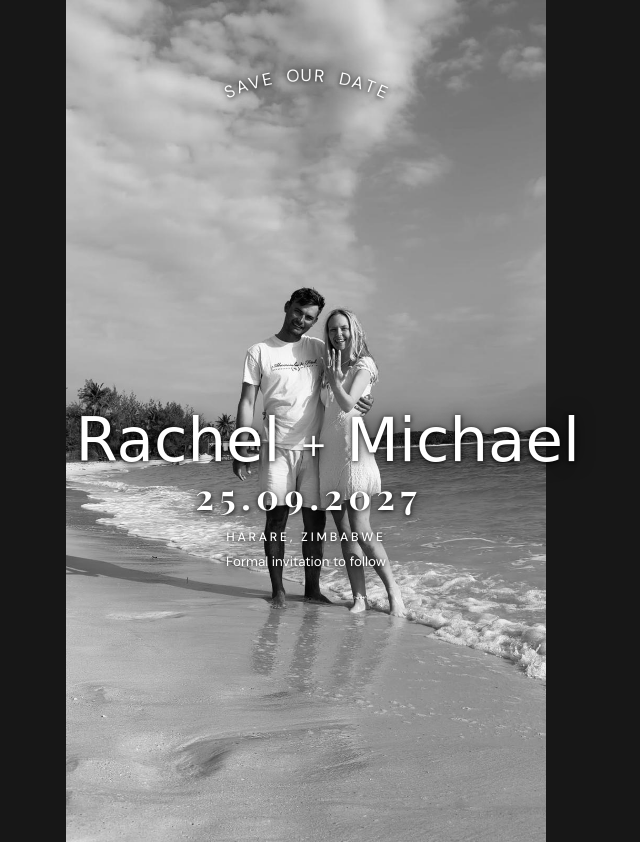
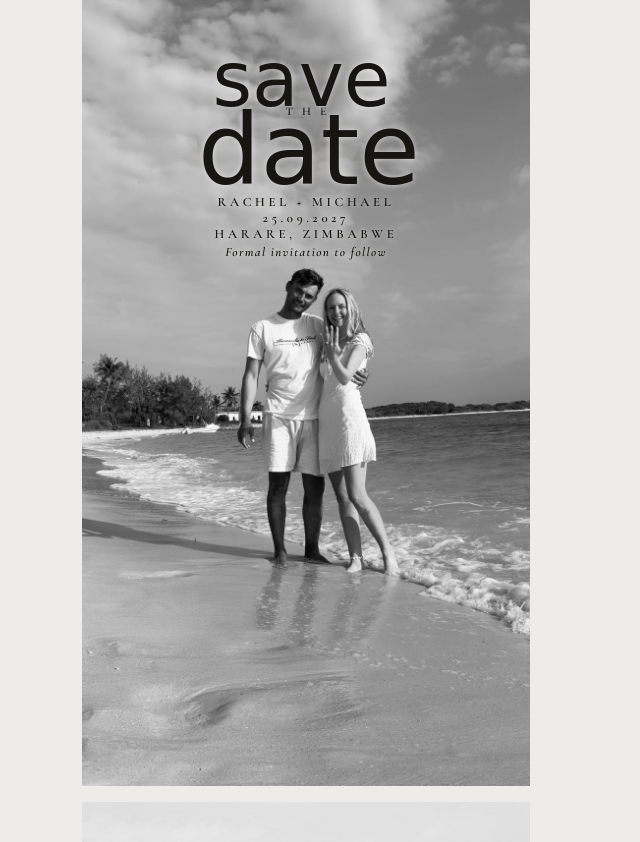
Before and after one commit to DielleZW/wedding-websites, a plain HTML site: page couples/rachel-michael/index.html in a window 1280 px wide. Shown: the top 842 px of the page, without its empty margins (334-974 px from the left). Drawn offline with nearby package versions, Linux system fonts and the light colour scheme; a web font is replaced by a local one.

Commit message:
Match the handwritten save-the-date portrait reference

```diff
--- a/couples/rachel-michael/index.html
+++ b/couples/rachel-michael/index.html
@@ -5,26 +5,29 @@
   <meta name="viewport" content="width=device-width, initial-scale=1">
   <meta name="description" content="Save the date for Rachel and Michael’s wedding on Saturday, 25 September 2027 in Harare, Zimbabwe.">
   <meta name="robots" content="noindex">
-  <meta name="theme-color" content="#171717">
+  <meta name="theme-color" content="#eeece8">
   <title>Rachel &amp; Michael | Save the Date</title>
   <link rel="preconnect" href="https://fonts.googleapis.com">
   <link rel="preconnect" href="https://fonts.gstatic.com" crossorigin>
-  <link rel="stylesheet" href="https://fonts.googleapis.com/css2?family=DM+Sans:wght@400;500&family=Mrs+Saint+Delafield&family=Playfair+Display:wght@700&display=swap">
-  <link rel="stylesheet" href="styles.css?v=portrait-fit">
+  <link rel="stylesheet" href="https://fonts.googleapis.com/css2?family=Cormorant+Garamond:ital,wght@0,600;1,600&family=Mrs+Saint+Delafield&display=swap">
+  <link rel="stylesheet" href="styles.css?v=signature">
 </head>
 <body>
   <main>
     <section class="announcement" aria-labelledby="couple">
       <img class="portrait" src="assets/beach.jpg" width="912" height="1600" alt="Rachel and Michael smiling together on the beach" fetchpriority="high">
-      <p class="announcement-title">
-        <span class="visually-hidden">Save our date</span>
-        <span class="arc" aria-hidden="true"><span style="--x:-4.47em;--y:0.95em;--angle:-24deg">S</span><span style="--x:-3.76em;--y:0.66em;--angle:-20deg">A</span><span style="--x:-3.03em;--y:0.43em;--angle:-16deg">V</span><span style="--x:-2.29em;--y:0.24em;--angle:-12deg">E</span><span style="--x:-0.77em;--y:0.03em;--angle:-4deg">O</span><span style="--x:0.00em;--y:0.00em;--angle:0deg">U</span><span style="--x:0.77em;--y:0.03em;--angle:4deg">R</span><span style="--x:2.29em;--y:0.24em;--angle:12deg">D</span><span style="--x:3.03em;--y:0.43em;--angle:16deg">A</span><span style="--x:3.76em;--y:0.66em;--angle:20deg">T</span><span style="--x:4.47em;--y:0.95em;--angle:24deg">E</span></span>
-      </p>
-      <div class="details">
-        <h1 id="couple">Rachel <span>+</span> Michael</h1>
-        <p class="date"><time datetime="2027-09-25" aria-label="25 September 2027">25.09.2027</time></p>
-        <p class="location">Harare, Zimbabwe</p>
-        <p class="note">Formal invitation to follow</p>
+      <div class="announcement-copy">
+        <p class="announcement-title">
+          <span class="script save">save</span>
+          <span class="the">the</span>
+          <span class="script date-word">date</span>
+        </p>
+        <div class="details">
+          <h1 id="couple">Rachel + Michael</h1>
+          <p><time datetime="2027-09-25" aria-label="25 September 2027">25.09.2027</time></p>
+          <p>Harare, Zimbabwe</p>
+          <p class="note">Formal invitation to follow</p>
+        </div>
       </div>
     </section>
     <figure class="second-photo">
--- a/couples/rachel-michael/styles.css
+++ b/couples/rachel-michael/styles.css
@@ -1,72 +1,54 @@
 :root {
-  color-scheme: dark;
-  --sans: 'DM Sans', Arial, sans-serif;
+  color-scheme: light;
+  --ink: #171512;
+  --paper: #eeece8;
+  --serif: 'Cormorant Garamond', Georgia, serif;
   --script: 'Mrs Saint Delafield', 'Snell Roundhand', 'Brush Script MT', cursive;
-  --serif: 'Playfair Display', Georgia, serif;
 }
 
 * { box-sizing: border-box; }
-body { margin: 0; background: #171717; color: #fff; font-family: var(--sans); }
-main { width: min(100%, 30rem); margin-inline: auto; }
+body { margin: 0; background: var(--paper); color: var(--ink); }
+main { width: min(100%, 28rem); margin-inline: auto; }
 p, h1, figure { margin: 0; }
 img { display: block; width: 100%; height: auto; }
 
-.announcement {
-  position: relative;
-  container-type: inline-size;
+.announcement { position: relative; container-type: inline-size; }
+
+.announcement-copy {
+  position: absolute;
+  inset: 7% 1rem auto;
   text-align: center;
-  text-shadow: 0 1px 5px #000, 0 0 18px #0009;
+  text-shadow: 0 0 6px #fff9;
 }
 
-.announcement-title {
-  position: absolute;
-  top: 8%;
-  inset-inline: 0;
-  font-size: clamp(.75rem, 3.55cqw, 1.08rem);
+.announcement-title { display: grid; justify-items: center; }
+.script {
+  display: block;
+  font: 400 clamp(2.8rem, 17cqw, 4.75rem)/.65 var(--script);
 }
-
-.arc { position: relative; display: block; }
-.arc span {
-  position: absolute;
-  left: 50%;
-  line-height: 1;
-  transform: translate(calc(-50% + var(--x)), var(--y)) rotate(var(--angle));
+.save { transform: translateX(-.06em); }
+.date-word {
+  font-size: clamp(3.35rem, 22cqw, 6.15rem);
+  transform: translateX(.03em);
+}
+.the {
+  font: 600 clamp(.58rem, 2.6cqw, .75rem)/1.25 var(--serif);
+  letter-spacing: .78em;
+  padding-inline-start: .78em;
+  text-transform: uppercase;
 }
 
 .details {
-  position: absolute;
-  top: 49%;
-  inset-inline: .6rem;
+  margin-top: clamp(.5rem, 2.8cqw, .8rem);
+  font: 600 clamp(.65rem, 2.85cqw, .82rem)/1.22 var(--serif);
+  letter-spacing: .29em;
+  text-transform: uppercase;
 }
-
-h1 {
-  font: 400 clamp(1.8rem, 12.7cqw, 3.81rem)/.88 var(--script);
-  white-space: nowrap;
+.details h1 { font: inherit; }
+.note {
+  margin-top: .25em;
+  font-style: italic;
+  letter-spacing: .11em;
+  text-transform: none;
 }
-
-h1 span { font-size: .53em; vertical-align: .15em; }
-.date {
-  margin-top: .23em;
-  padding-inline-start: .16em;
-  font: 700 clamp(1.3rem, 7.3cqw, 2.2rem)/1.24 var(--serif);
-  letter-spacing: .16em;
-}
-.location {
-  margin-top: .95em;
-  font-size: clamp(.57rem, 2.55cqw, .8rem);
-  font-weight: 500;
-  text-transform: uppercase;
-  letter-spacing: .23em;
-}
-.note { margin-top: .55em; font-size: clamp(.63rem, 2.8cqw, .85rem); }
-
 .second-photo { margin-top: 1rem; }
-
-.visually-hidden {
-  position: absolute;
-  width: 1px;
-  height: 1px;
-  overflow: hidden;
-  clip-path: inset(50%);
-  white-space: nowrap;
-}
```
